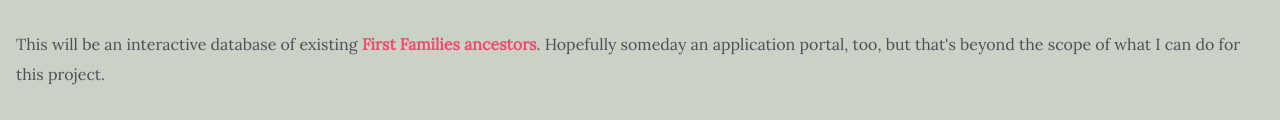
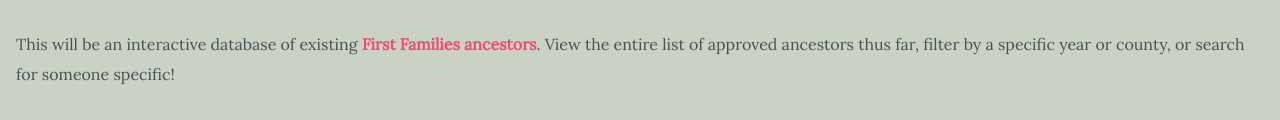
Before and after one commit to gaballison/first-families, a website: page index.html in a window 1280 px wide. Shown: the part 230-350 px from the top of the page. Drawn offline with nearby package versions, Linux system fonts and the light colour scheme.

Commit message:
Update app description in index

```diff
--- a/index.html
+++ b/index.html
@@ -65,7 +65,7 @@
             </div>
         </header>
         <main>
-            <p>This will be an interactive database of existing <a href="http://sigsweb.org/firstfamilies">First Families ancestors</a>. Hopefully someday an application portal, too, but that's beyond the scope of what I can do for this project.</p>
+            <p>This will be an interactive database of existing <a href="http://sigsweb.org/firstfamilies">First Families ancestors</a>. View the entire list of approved ancestors thus far, filter by a specific year or county, or search for someone specific!</p>
 
             <div id="statsDiv"></div>
 
```
